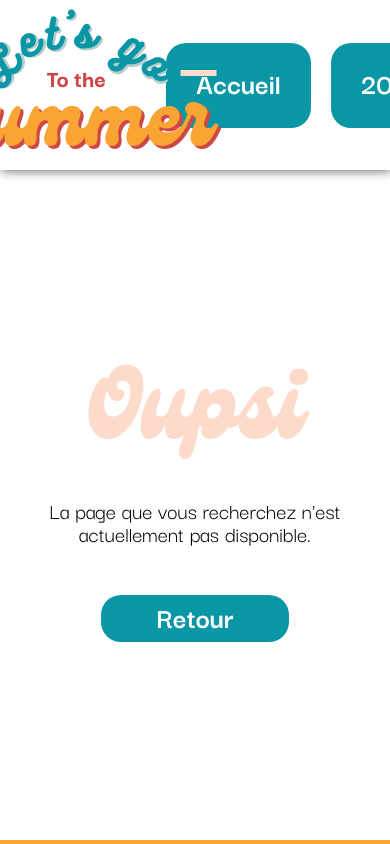
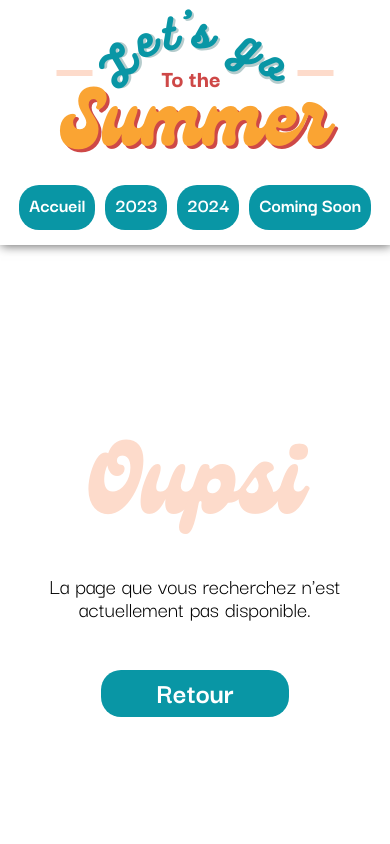
Before and after one commit to PixelsAndCookies/lets-go-to-the-summer, a React (Vite) app: page /error404 in a window 390 px wide. Shown: the top 844 px of the page. Built offline with nearby package versions, Linux system fonts and the light colour scheme.

Commit message:
Update _Navbar.scss

```diff
--- a/src/components/Navbar/_Navbar.scss
+++ b/src/components/Navbar/_Navbar.scss
@@ -3,7 +3,6 @@ nav {
     width: 60%;
     flex-direction: column;
     justify-content: center;
-
 
     ul {
         display: flex;
@@ -27,7 +26,8 @@ nav {
     }
 }
 
-.holiday-header, .home-header {
+.holiday-header,
+.home-header {
     display: flex;
     flex-direction: row;
     justify-content: space-between;
@@ -41,6 +41,35 @@ nav {
 }
 
 @media screen and (max-width: 860px) {
-    nav {
+    .holiday-header,
+    .home-header {
+        display: flex;
+        flex-direction: column;
+        justify-content: center;
+        align-items: center;
+        width: 100%;
+        box-shadow: #686868 0.1rem 0.1rem 1rem;
+
+        nav {
+            width: 100%;
+            justify-content: center;
+            align-items: center;
+        }
     }
 }
+
+@media screen and (max-width: 430px) {
+    .holiday-header nav {
+        padding: 1rem 0;
+        li {
+            margin: 0.5rem;
+            padding: 1rem;
+        }
+        a {
+            font-size: 2rem;
+        }
+    }
+    nav ul li a {
+        font-size: 2.3rem;
+    }
+}
```
